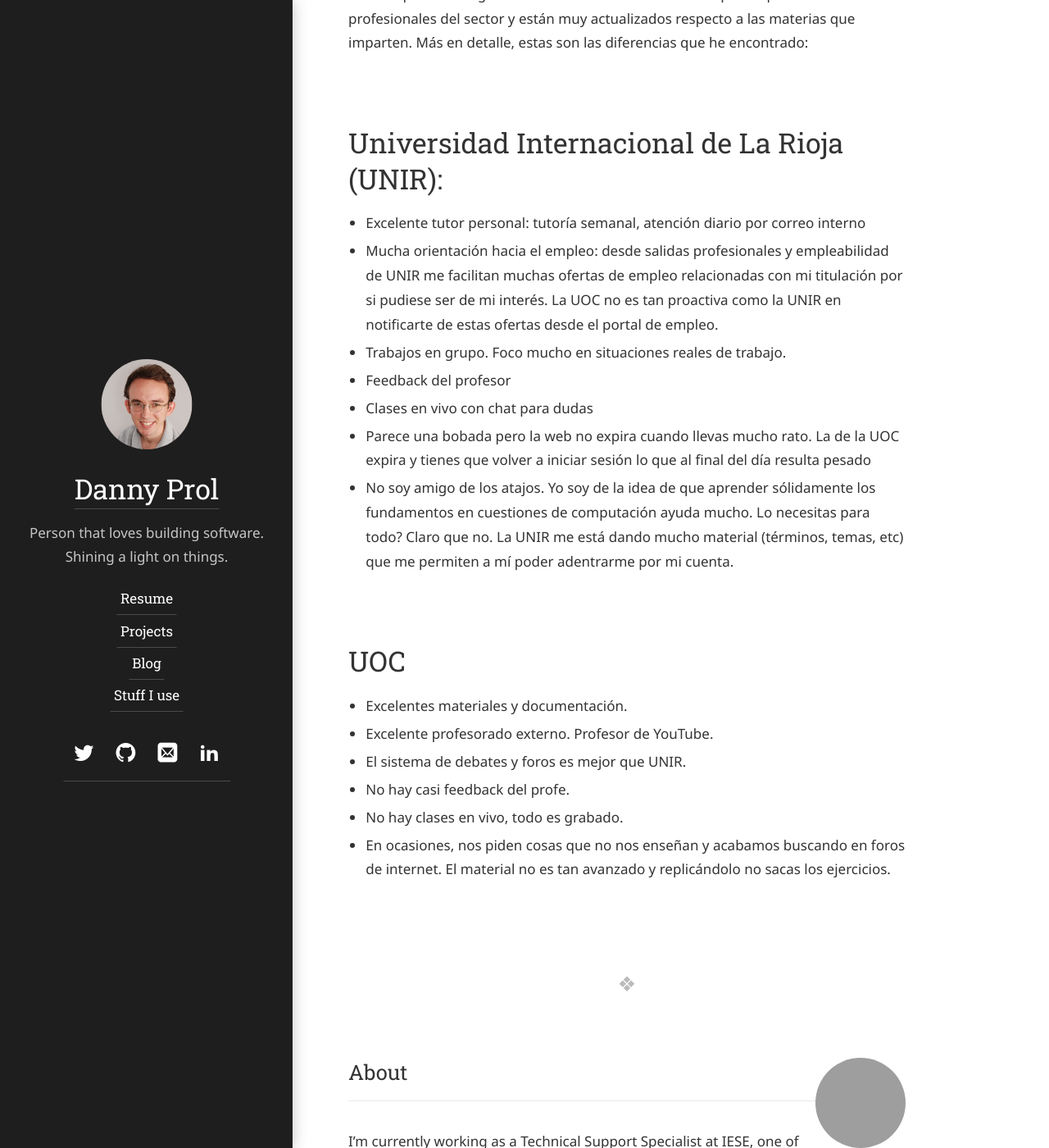
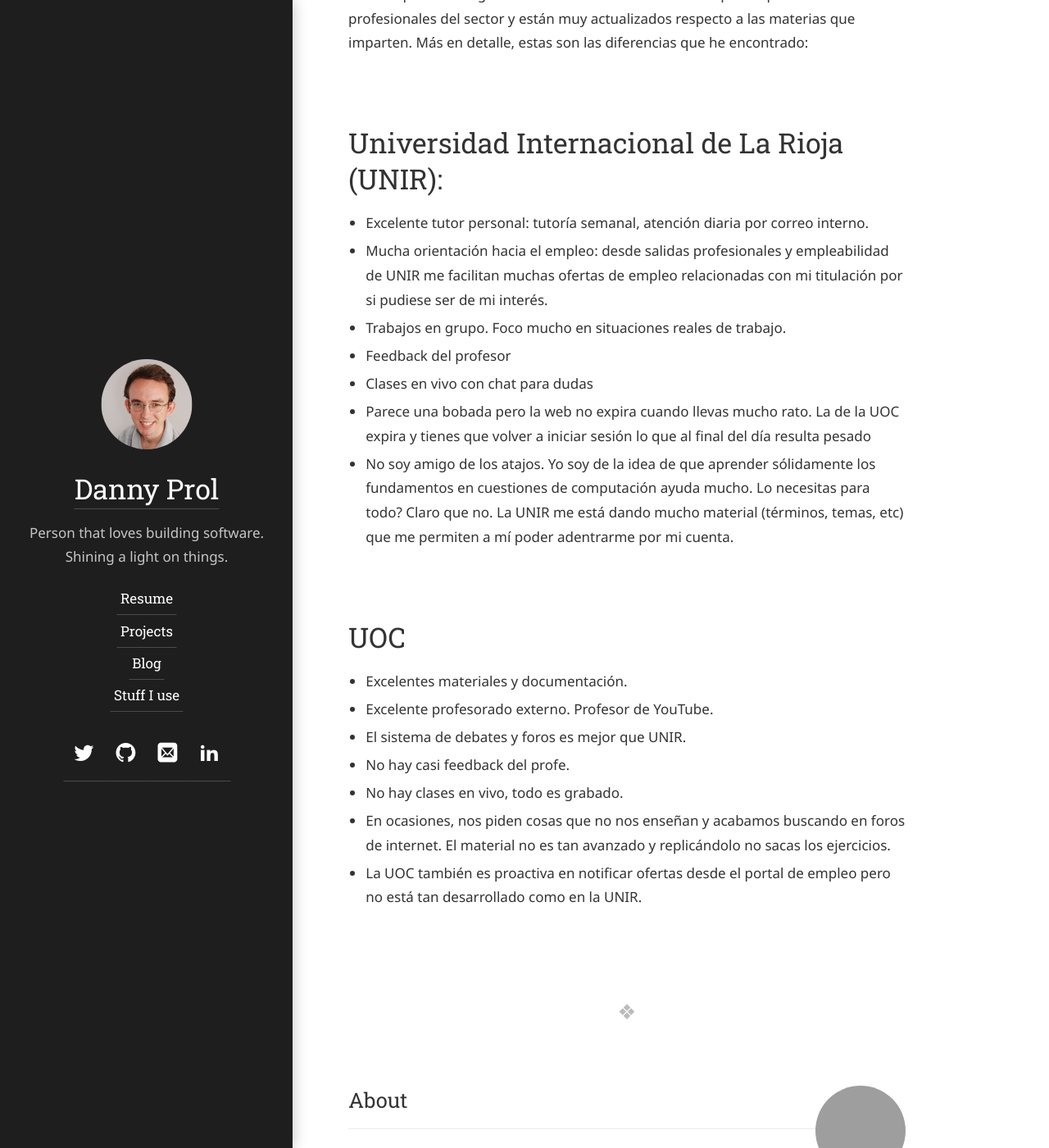
Before and after one commit to dprol/dprol.github.io, a Jekyll site: the page built from hydejack/_posts/2021-07-03-uoc-unir.md, in a window 1280 px wide and 1400 px high, scrolled down 842 px. Shown: the whole window at 82% size. Built offline with Jekyll 4.4.1, drawn with Linux system fonts in a browser that asks for light colours; some web fonts are replaced; some of the changed lines change nothing that is shown; grey boxes are pictures that could not be loaded.

Commit message:
Update 2021-07-03-uoc-unir.md

```diff
--- a/hydejack/_posts/2021-07-03-uoc-unir.md
+++ b/hydejack/_posts/2021-07-03-uoc-unir.md
@@ -1,7 +1,7 @@
 ---
 layout: post
 title: Diferencias entre UNIR y UOC
-image: /assets/img/blog/UOC.jpg
+image: /assets/img/blog/unir-uoc.jpg
 comments: true
 description: >
   Después de haber completado un Máster en Business Analytics y Big Data por la UOC y hacer varias asignaturas de Informática por la UNIR, puedo valorar estas dos opciones para estudiar online.
@@ -13,8 +13,8 @@
 
 # Universidad Internacional de La Rioja (UNIR):
 
-- Excelente tutor personal: tutoría semanal, atención diario por correo interno
-- Mucha orientación hacia el empleo: desde salidas profesionales y empleabilidad de UNIR me facilitan muchas ofertas de empleo relacionadas con mi titulación por si pudiese ser de mi interés. La UOC no es tan proactiva como la UNIR en notificarte de estas ofertas desde el portal de empleo.
+- Excelente tutor personal: tutoría semanal, atención diaria por correo interno.
+- Mucha orientación hacia el empleo: desde salidas profesionales y empleabilidad de UNIR me facilitan muchas ofertas de empleo relacionadas con mi titulación por si pudiese ser de mi interés.
 - Trabajos en grupo. Foco mucho en situaciones reales de trabajo.
 - Feedback del profesor
 - Clases en vivo con chat para dudas
@@ -28,3 +28,4 @@
 - No hay casi feedback del profe.
 - No hay clases en vivo, todo es grabado.
 - En ocasiones, nos piden cosas que no nos enseñan y acabamos buscando en foros de internet. El material no es tan avanzado y replicándolo no sacas los ejercicios.
+- La UOC también es proactiva en notificar ofertas desde el portal de empleo pero no está tan desarrollado como en la UNIR.
```
